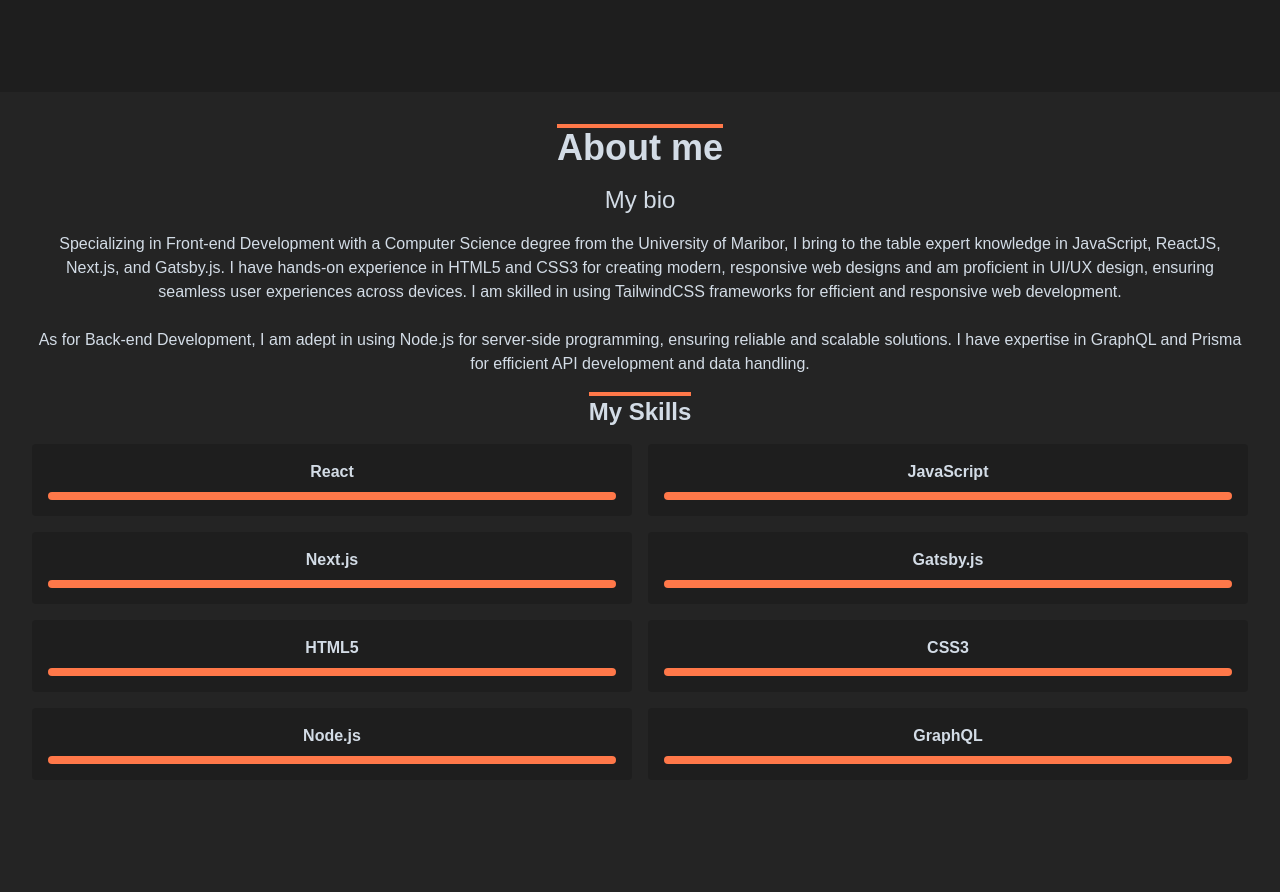
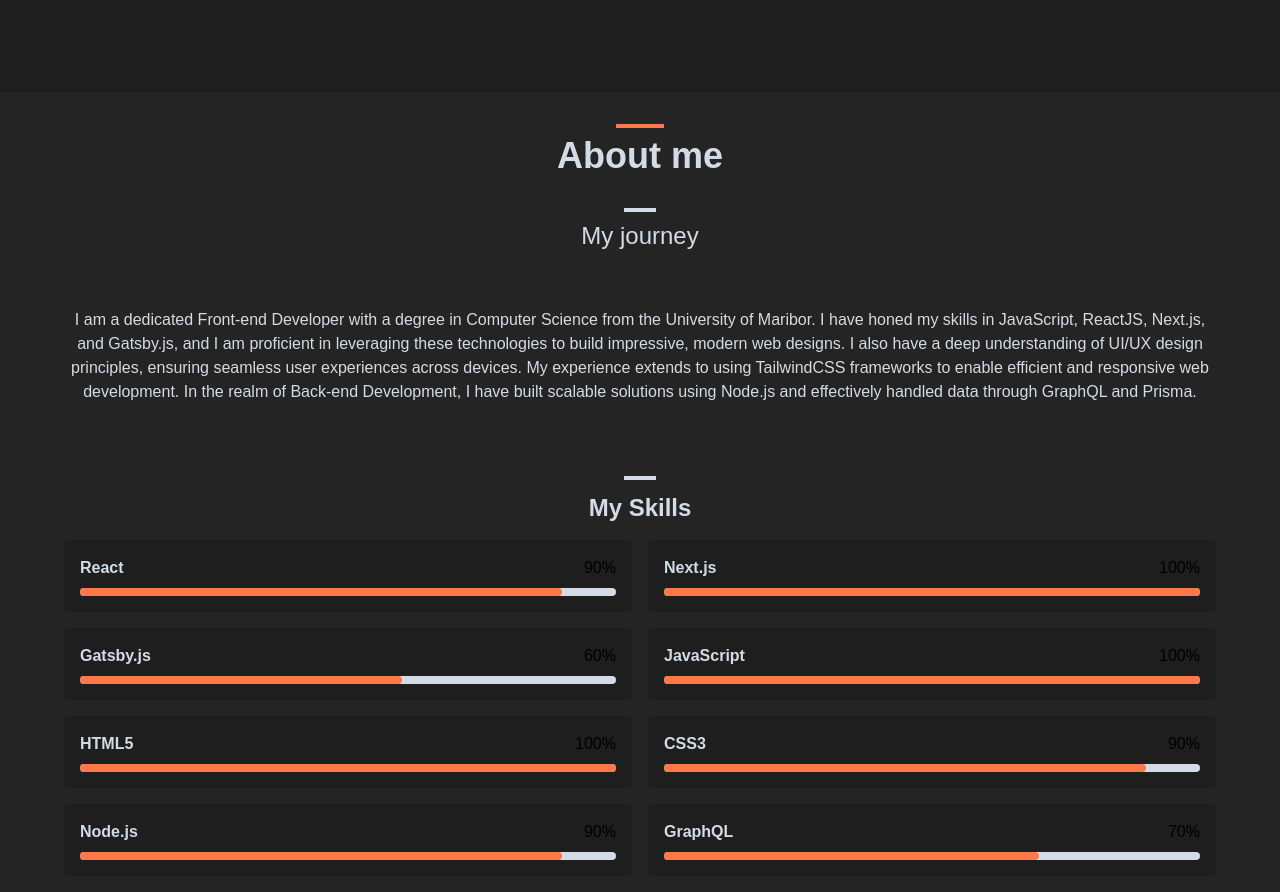
Before and after one commit to gorazdKuzev12/My-portfolio, a Next.js app: page / in a window 1280 px wide. Shown: the part 820-1712 px from the top of the page. Built offline with nearby package versions, Linux system fonts and the light colour scheme.

Commit message:
feat: Added skill set

```diff
--- a/src/pages/index.tsx
+++ b/src/pages/index.tsx
@@ -1,6 +1,17 @@
 import React from "react";
 
 export default function Home() {
+  const skills = [
+    { name: "React", percent: 90 },
+    { name: "Next.js", percent: 100 },
+    { name: "Gatsby.js", percent: 60 },
+    { name: "JavaScript", percent: 100 },
+    { name: "HTML5", percent: 100 },
+    { name: "CSS3", percent: 90 },
+    { name: "Node.js", percent: 90 },
+    { name: "GraphQL", percent: 70 },
+  ];
+
   return (
     <div className="bg-gray-900 h-screen">
       <div className="w-full bg-gray-dark shadow-lg flex flex-row justify-between items-center text-gray-light p-8">
@@ -48,49 +59,50 @@
 
       <div className="w-full bg-gray-dark h-screen p-8">
         <div className="text-center">
-          <h1 className="text-4xl text-gray-light font-bold font-custom border-t-4 border-light-orange inline-block">
+          <div className="relative">
+            <div className="w-12 mx-auto h-1 bg-light-orange mb-2"></div>
+            <h1 className="text-4xl text-gray-light font-bold font-custom">
               About me
             </h1>
-          <h2 className="text-2xl font-medium font-custom mt-4  text-gray-light">
-            My bio
+          </div>
+          <div className="relative mt-8">
+            <div className="w-8 mx-auto h-1 bg-gray-light mb-2"></div>
+            <h2 className="text-2xl font-medium font-custom text-gray-light">
+              My journey
             </h2>
-          <p className="text-gray-light mt-4">
-            Specializing in Front-end Development with a Computer Science degree
-            from the University of Maribor, I bring to the table expert
-            knowledge in JavaScript, ReactJS, Next.js, and Gatsby.js. I have
-            hands-on experience in HTML5 and CSS3 for creating modern,
-            responsive web designs and am proficient in UI/UX design, ensuring
-            seamless user experiences across devices. I am skilled in using
-            TailwindCSS frameworks for efficient and responsive web development.
-            <br />
-            <br />
-            As for Back-end Development, I am adept in using Node.js for
-            server-side programming, ensuring reliable and scalable solutions. I
-            have expertise in GraphQL and Prisma for efficient API development
-            and data handling.
+          </div>
+          <p className="text-gray-light mt-4 px-8 py-10">
+            I am a dedicated Front-end Developer with a degree in Computer
+            Science from the University of Maribor. I have honed my skills in
+            JavaScript, ReactJS, Next.js, and Gatsby.js, and I am proficient in
+            leveraging these technologies to build impressive, modern web
+            designs. I also have a deep understanding of UI/UX design
+            principles, ensuring seamless user experiences across devices. My
+            experience extends to using TailwindCSS frameworks to enable
+            efficient and responsive web development. In the realm of Back-end
+            Development, I have built scalable solutions using Node.js and
+            effectively handled data through GraphQL and Prisma.
           </p>
-          <h2 className="text-2xl font-bold font-custom mt-4 border-t-4 border-light-orange inline-block text-gray-light">
+
+          <div className="relative mt-8">
+            <div className="w-8 mx-auto h-1 bg-gray-light mb-1"></div>
+            <h2 className="text-2xl font-bold font-custom text-gray-light my-3">
               My Skills
             </h2>
-          <div className="grid grid-cols-2 gap-4 mt-4">
-            {[
-              "React",
-              "JavaScript",
-              "Next.js",
-              "Gatsby.js",
-              "HTML5",
-              "CSS3",
-              "Node.js",
-              "GraphQL",
-            ].map((skill, index) => (
+          </div>
+          <div className="grid grid-cols-2 gap-4 mt-4 px-8">
+            {skills.map((skill, index) => (
               <div key={index} className="bg-gray-dark1 p-4 rounded">
+                <div className="flex justify-between">
                   <h3 className="font-bold font-custom text-gray-light">
-                  {skill}
+                    {skill.name}
                   </h3>
-                <div className="w-full bg-light-orange rounded h-2 mt-2">
+                  <span>{skill.percent}%</span>
+                </div>
+                <div className="w-full bg-gray-light rounded h-2 mt-2">
                   <div
-                    className="bg-orange-500 rounded h-2"
-                    style={{ width: "90%" }}
+                    className="bg-light-orange rounded h-2"
+                    style={{ width: `${skill.percent}%` }}
                   ></div>
                 </div>
               </div>
```
Lines whose indentation alone changed are shown as unchanged.
